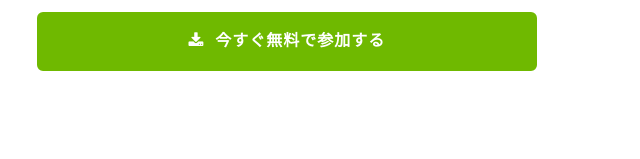
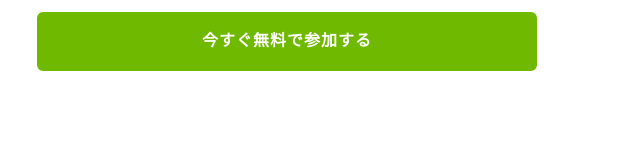
Before and after one commit to pomamura/jpn_totsu, a plain HTML site: page index.html in a window 1280 px wide. Shown: the part 641-800 px from the top of the page, 578-1218 px from the left. Drawn offline with nearby package versions, Linux system fonts and the light colour scheme.

Commit message:
今すぐ無料ボタンのWEBフォント削除

```diff
--- a/index.html
+++ b/index.html
@@ -148,7 +148,7 @@ jQuery(function($) {
      <div class="grid4 top-form">
       <!--<p><i class="fa fa-download" aria-hidden="true"></i>E-mail,</p>-->
       <a href="https://business.form-mailer.jp/fms/6bbd695645758" target="_blank">
-        <button><i class='fa fa-download'></i>&nbsp;&nbsp;今すぐ無料で参加する</button>
+        <button>今すぐ無料で参加する</button>
       </a>
         <!--<input type="submit" class="btn-1" value="\f019 今すぐ参加する">-->
     </div>
```
